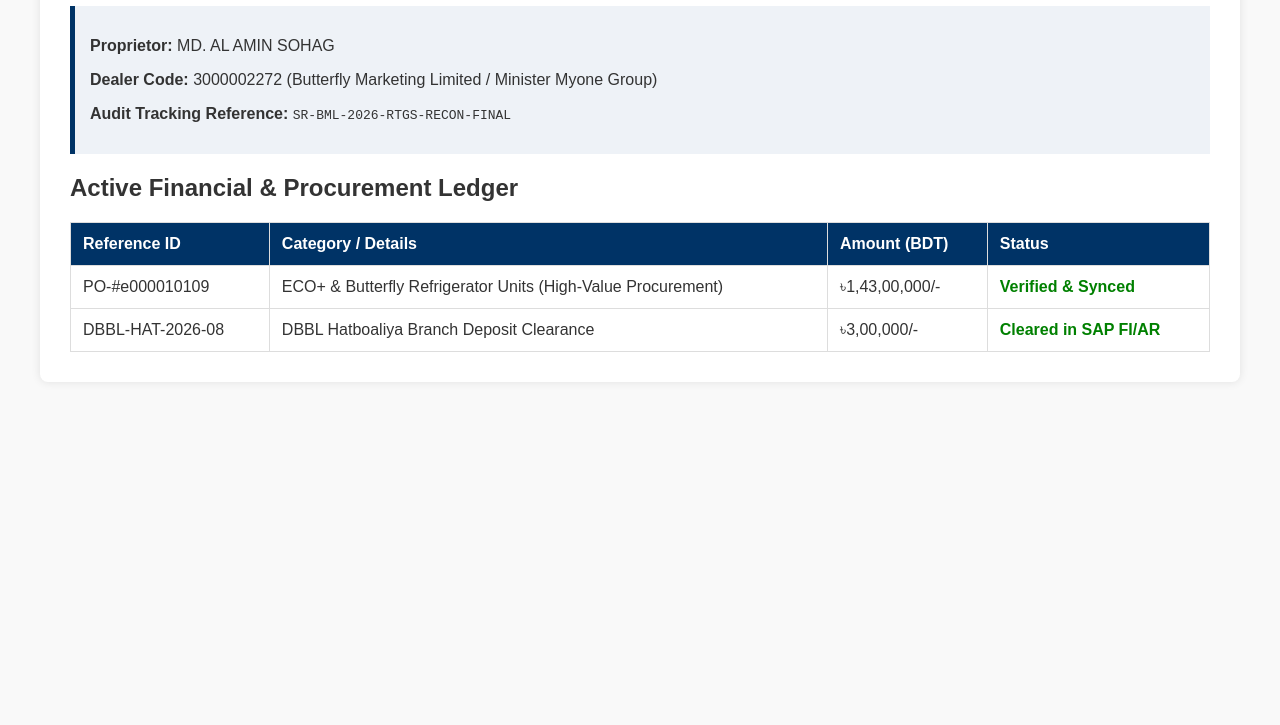
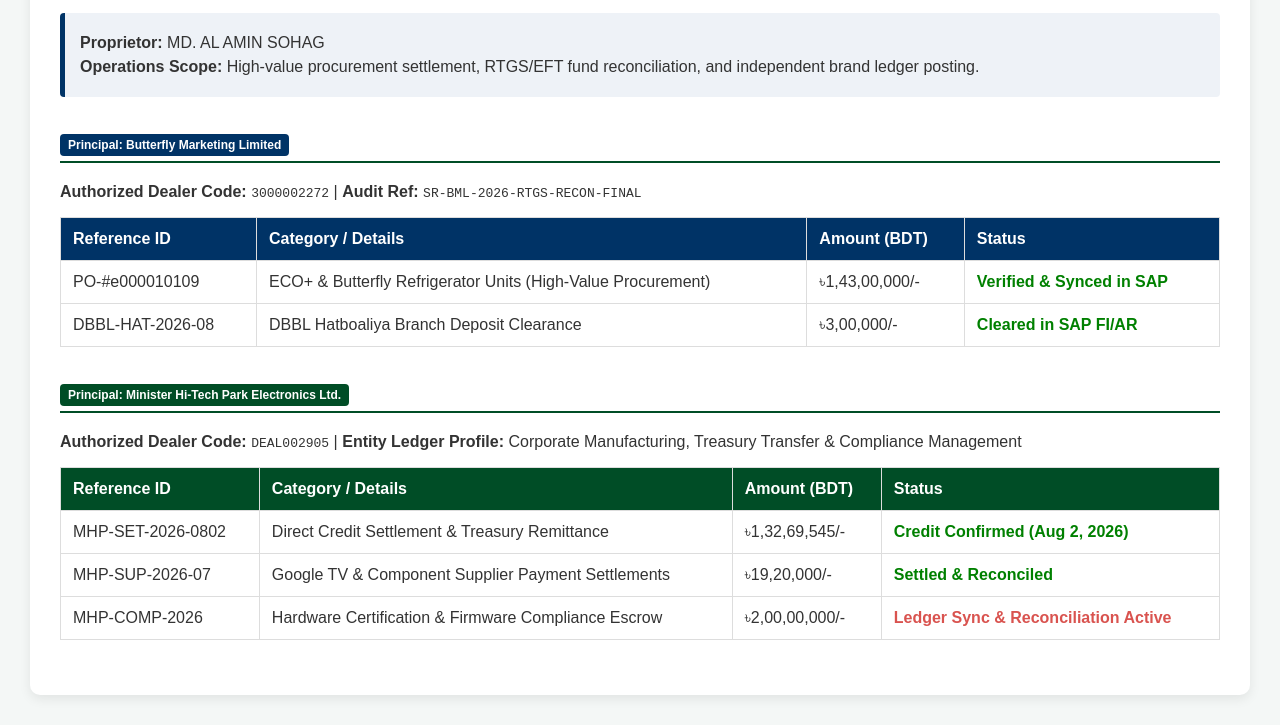
Before and after one commit to alaminsohagofficial/salsabilah-amin-operations, a plain HTML site: page sap.html in a window 1280 px wide. Shown: the part 144-869 px from the top of the page. Before the commit the page ends 800 px from the top, so only its background shows below. Drawn offline with Linux system fonts and the light colour scheme.

Commit message:
Update sap.html

```diff
--- a/sap.html
+++ b/sap.html
@@ -4,26 +4,38 @@
     <meta charset="UTF-8">
     <title>S.R. Electronics Park - SAP FI/AR Reconciliation Dashboard</title>
     <style>
-        body { font-family: Arial, sans-serif; margin: 40px; background-color: #f9f9f9; color: #333; }
-        .container { background: #fff; padding: 30px; border-radius: 8px; box-shadow: 0 0 10px rgba(0,0,0,0.1); }
-        h1 { color: #003366; }
-        .meta { background: #eef2f7; padding: 15px; border-left: 5px solid #003366; margin-bottom: 20px; }
-        table { width: 100%; border-collapse: collapse; margin-top: 20px; }
+        body { font-family: Arial, sans-serif; margin: 30px; background-color: #f4f7f6; color: #333; }
+        .container { background: #fff; padding: 30px; border-radius: 10px; box-shadow: 0 4px 12px rgba(0,0,0,0.08); }
+        h1 { color: #003366; margin-bottom: 5px; }
+        h2 { color: #004d26; margin-top: 30px; border-bottom: 2px solid #004d26; padding-bottom: 5px; }
+        .meta { background: #eef2f7; padding: 15px; border-left: 5px solid #003366; margin-bottom: 25px; border-radius: 4px; }
+        .meta p { margin: 6px 0; }
+        table { width: 100%; border-collapse: collapse; margin-top: 15px; margin-bottom: 25px; }
         th, td { border: 1px solid #ddd; padding: 12px; text-align: left; }
         th { background-color: #003366; color: white; }
+        .th-minister { background-color: #004d26 !important; }
         .status-verified { color: green; font-weight: bold; }
+        .status-pending { color: #d9534f; font-weight: bold; }
+        .badge { display: inline-block; padding: 4px 8px; font-size: 12px; font-weight: bold; color: #fff; background: #6c757d; border-radius: 4px; }
+        .badge-butterfly { background: #003366; }
+        .badge-minister { background: #004d26; }
     </style>
 </head>
 <body>
     <div class="container">
         <h1>S.R. Electronics Park - Treasury Management</h1>
+        <p style="color: #666; margin-top: 0;">SAP S/4HANA Automated Financial & AR Reconciliation Gateway</p>
+
         <div class="meta">
             <p><strong>Proprietor:</strong> MD. AL AMIN SOHAG</p>
-            <p><strong>Dealer Code:</strong> 3000002272 (Butterfly Marketing Limited / Minister Myone Group)</p>
-            <p><strong>Audit Tracking Reference:</strong> <code>SR-BML-2026-RTGS-RECON-FINAL</code></p>
+            <p><strong>Operations Scope:</strong> High-value procurement settlement, RTGS/EFT fund reconciliation, and independent brand ledger posting.</p>
         </div>
 
-        <h2>Active Financial & Procurement Ledger</h2>
+        <!-- SECTION 1: BUTTERFLY MARKETING LIMITED -->
+        <h2>
+            <span class="badge badge-butterfly">Principal: Butterfly Marketing Limited</span>
+        </h2>
+        <p><strong>Authorized Dealer Code:</strong> <code>3000002272</code> | <strong>Audit Ref:</strong> <code>SR-BML-2026-RTGS-RECON-FINAL</code></p>
         <table>
             <tr>
                 <th>Reference ID</th>
@@ -35,7 +47,7 @@
                 <td>PO-#e000010109</td>
                 <td>ECO+ & Butterfly Refrigerator Units (High-Value Procurement)</td>
                 <td>৳1,43,00,000/-</td>
-                <td class="status-verified">Verified & Synced</td>
+                <td class="status-verified">Verified & Synced in SAP</td>
             </tr>
             <tr>
                 <td>DBBL-HAT-2026-08</td>
@@ -44,6 +56,38 @@
                 <td class="status-verified">Cleared in SAP FI/AR</td>
             </tr>
         </table>
+
+        <!-- SECTION 2: MINISTER HI-TECH PARK ELECTRONICS LTD. -->
+        <h2>
+            <span class="badge badge-minister">Principal: Minister Hi-Tech Park Electronics Ltd.</span>
+        </h2>
+        <p><strong>Authorized Dealer Code:</strong> <code>DEAL002905</code> | <strong>Entity Ledger Profile:</strong> Corporate Manufacturing, Treasury Transfer & Compliance Management</p>
+        <table>
+            <tr>
+                <th class="th-minister">Reference ID</th>
+                <th class="th-minister">Category / Details</th>
+                <th class="th-minister">Amount (BDT)</th>
+                <th class="th-minister">Status</th>
+            </tr>
+            <tr>
+                <td>MHP-SET-2026-0802</td>
+                <td>Direct Credit Settlement & Treasury Remittance</td>
+                <td>৳1,32,69,545/-</td>
+                <td class="status-verified">Credit Confirmed (Aug 2, 2026)</td>
+            </tr>
+            <tr>
+                <td>MHP-SUP-2026-07</td>
+                <td>Google TV & Component Supplier Payment Settlements</td>
+                <td>৳19,20,000/-</td>
+                <td class="status-verified">Settled & Reconciled</td>
+            </tr>
+            <tr>
+                <td>MHP-COMP-2026</td>
+                <td>Hardware Certification & Firmware Compliance Escrow</td>
+                <td>৳2,00,00,000/-</td>
+                <td class="status-pending">Ledger Sync & Reconciliation Active</td>
+            </tr>
+        </table>
     </div>
 </body>
 </html>
```
